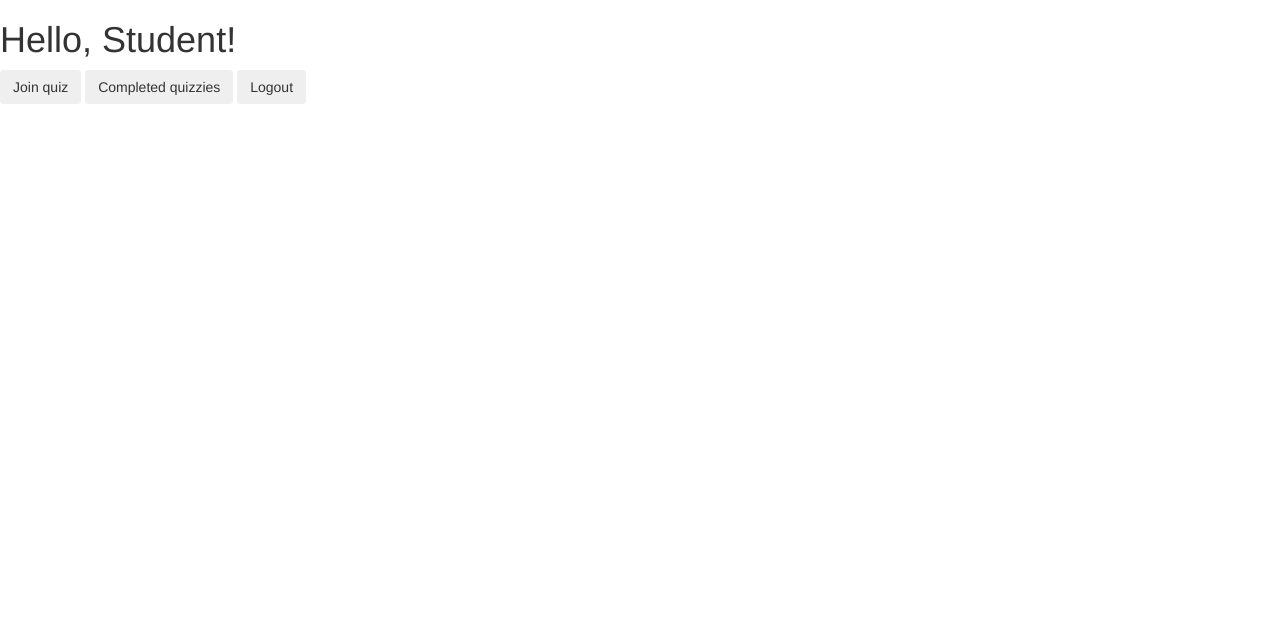
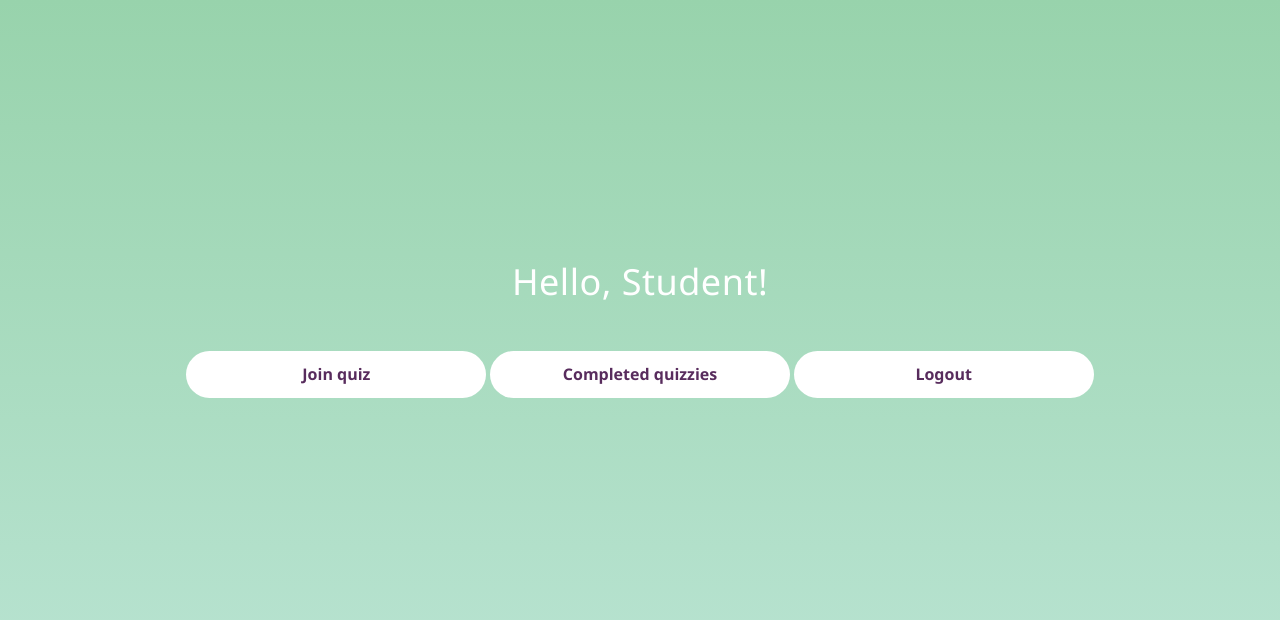
Before and after one commit to LucaTarniceriu/proiectWeb, a Django app: page /student/ in a window 1280 px wide. Shown: the top 620 px of the page. Run offline with Django 5.2, Linux system fonts and the light colour scheme; some libraries are stand-ins or nearby versions.

Commit message:
css pentru studenti

```diff
--- a/quizEase/profesor/templates/homeP.html
+++ b/quizEase/profesor/templates/homeP.html
@@ -6,7 +6,7 @@
 
 <div class="home-container">
 
-    <h1 class="welcome-title">Hello, Profesor!</h1>
+    <h1>Hello, Profesor!</h1>
 
     <div class="button-group">
         <a href="{% url 'createQuiz' %}" class="btn-custom">Create quiz</a>
--- a/quizEase/student/templates/baseS.html
+++ b/quizEase/student/templates/baseS.html
@@ -1,3 +1,4 @@
+{% load static %}
 <!DOCTYPE html>
 
 <html lang="en">
@@ -8,6 +9,8 @@
     <link rel="stylesheet" href="https://maxcdn.bootstrapcdn.com/bootstrap/3.4.1/css/bootstrap.min.css"> <!-- bootstrap link -->
     <script src="https://ajax.googleapis.com/ajax/libs/jquery/3.7.1/jquery.min.js">            </script> <!-- bootstrap jquery library -->
     <script src="https://maxcdn.bootstrapcdn.com/bootstrap/3.4.1/js/bootstrap.min.js">         </script> <!-- bootstrap javascript library -->
+
+    <link rel="stylesheet" type="text/css" href="{% static 'style.css' %}">
 </head>
 <body>
   <div id="content">
--- a/quizEase/student/templates/homeS.html
+++ b/quizEase/student/templates/homeS.html
@@ -4,8 +4,10 @@
 {% block content %}
 
     <h1> Hello, Student! </h1>
-    <button type="button" class="btn" onclick="window.location.href=`{% url 'joinQuiz' %}`">Join quiz</button>
-    <button type="button" class="btn" onclick="window.location.href=`{% url 'completedQuizzes' %}`">Completed quizzies</button>
-    <button type="button" class="btn" onclick="window.location.href=`{% url 'logout' %}`">Logout</button>
+    <div class="button-group">
+        <button type="button" class="btn-custom" onclick="window.location.href=`{% url 'joinQuiz' %}`">Join quiz</button>
+        <button type="button" class="btn-custom" onclick="window.location.href=`{% url 'completedQuizzes' %}`">Completed quizzies</button>
+        <button type="button" class="btn-custom" onclick="window.location.href=`{% url 'logout' %}`">Logout</button>
+    </div>
 
 {% endblock %}
```
Also changed, not shown: quizEase/core/static/style.css (line endings or trailing spaces).
